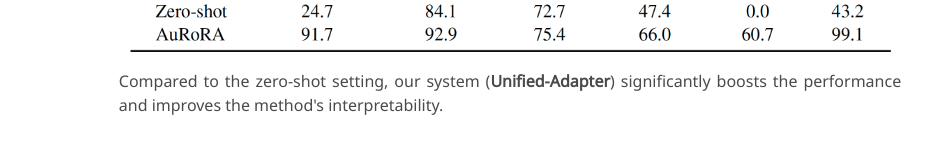
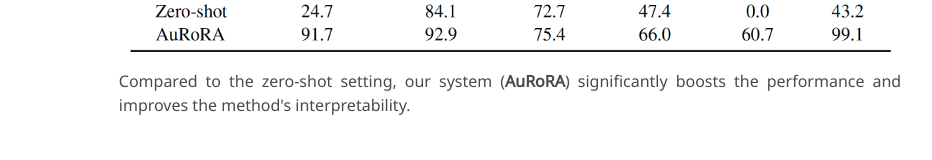
Before and after one commit to Anni-Zou/aurora-en.github.io, a plain HTML site: page index.html in a window 1280 px wide. Shown: the part 2147-2307 px from the top of the page, without its empty margins (130-1062 px from the left). Drawn offline with nearby package versions, Linux system fonts and the light colour scheme; some icons are missing; a web font is replaced by a local one.

Commit message:
Update index.html

```diff
--- a/index.html
+++ b/index.html
@@ -253,7 +253,7 @@
 
         <div class="content has-text-justified">
           <p>
-            Compared to the zero-shot setting, our system (<b>Unified-Adapter</b>) significantly boosts the performance and improves the method's interpretability.
+            Compared to the zero-shot setting, our system (<b>AuRoRA</b>) significantly boosts the performance and improves the method's interpretability.
           </p>
 
 
```
